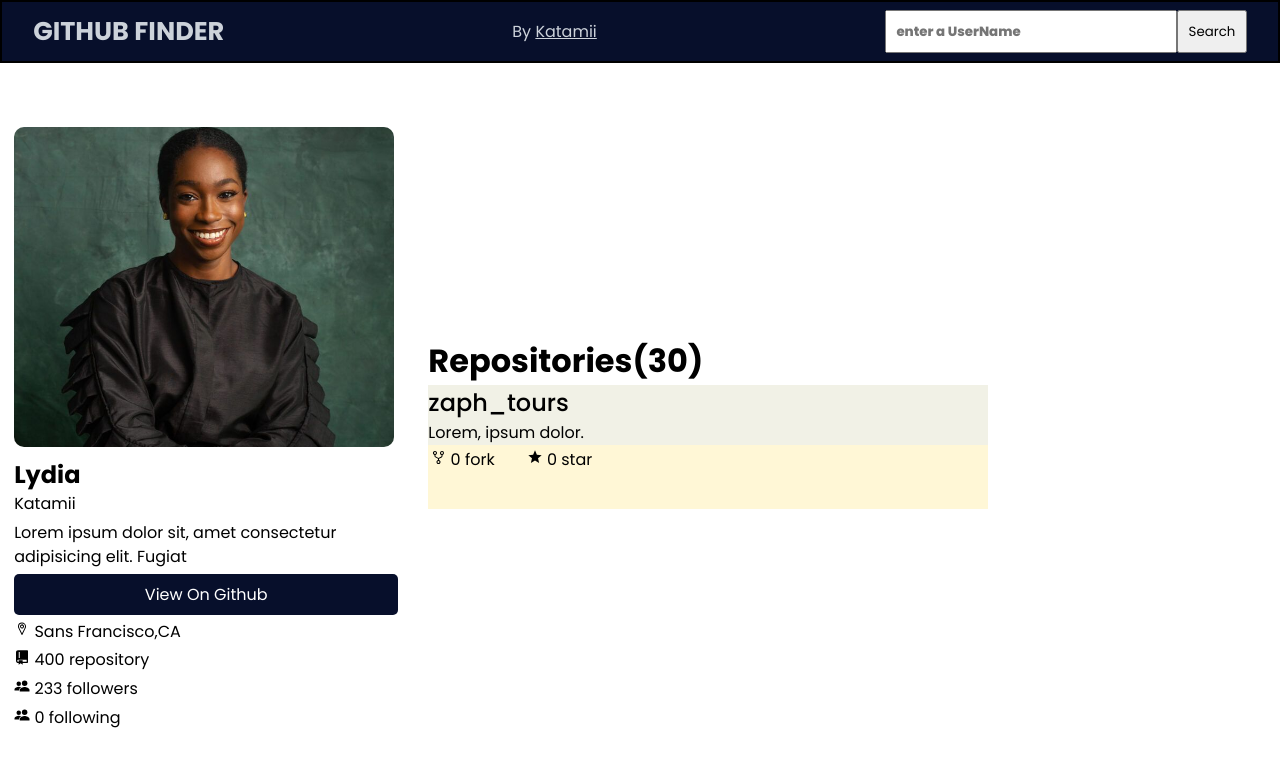
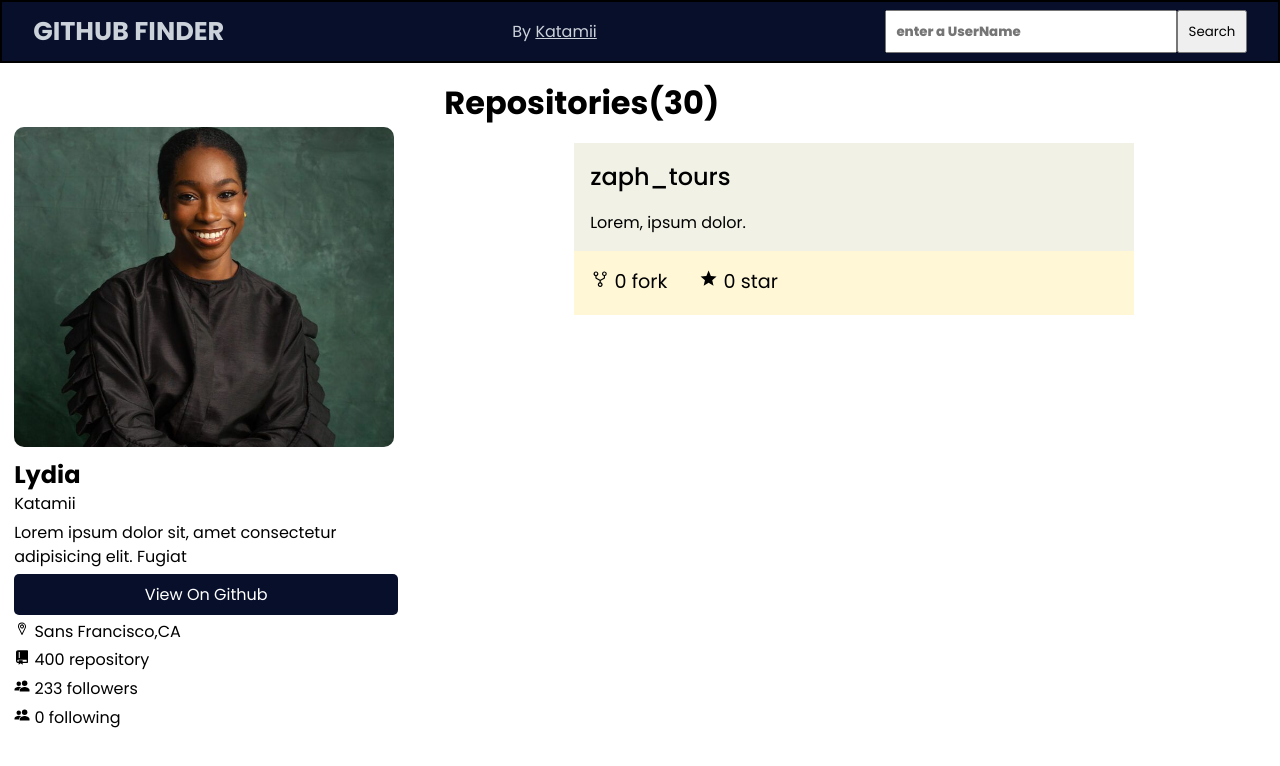
Before and after one commit to KATAMII/Github-finder, a React (Vite) app: page / in a window 1280 px wide. Shown: the top 766 px of the page. Built offline with nearby package versions, Linux system fonts and the light colour scheme; a web font is replaced by a local one.

Commit message:
add repository UI

```diff
--- a/src/Home/Home.css
+++ b/src/Home/Home.css
@@ -29,8 +29,7 @@
 
 .homeSection {
     display: flex;
-    align-items: center;
-    justify-content: center;
+
     gap: 1rem;
 }
 
@@ -89,7 +88,10 @@
     font-size: 2rem;
 }
 .start{
-
+    display: flex;
+    padding: 1rem;
+    flex-direction: column;
+    gap: 1rem;
     width: 70vh;
     background-color: #F1F1E6;
 }
@@ -100,9 +102,21 @@
 .end{
     display: flex;
     gap: 2rem;
-    padding: 2px;
+    padding: 1rem;
     background-color: #FFF7D6;
     height: 8vh;
     width: 70vh;
 
 }
+.end{
+    font-size: 1.2rem;
+}
+.all{
+    display: flex;
+    justify-content: center;
+    align-items: center;
+    flex-wrap: wrap;
+}
+.head{
+    margin: 1rem;
+}
```
